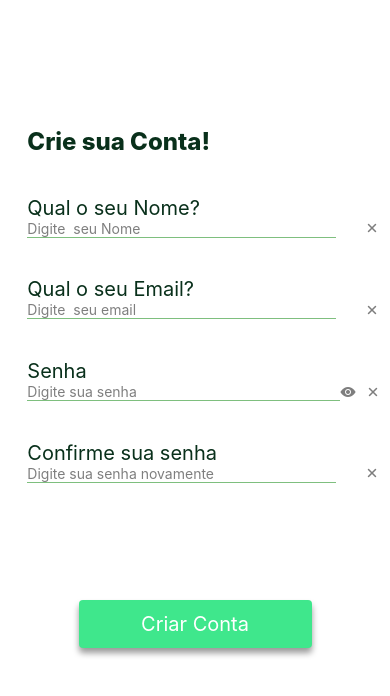
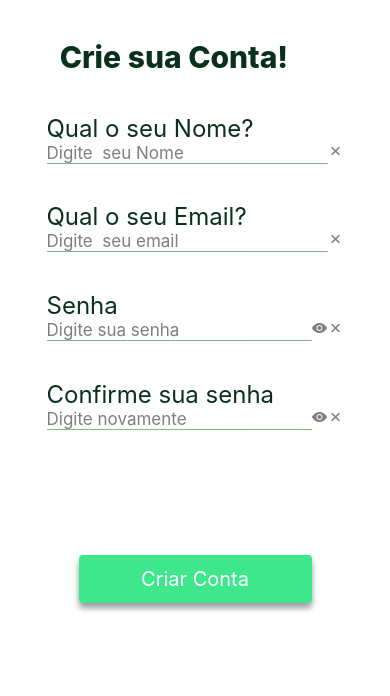
Before and after one commit to SamAlvezz/ADMcash_app, a React Native app in the folder adm/: screen /CriarConta in a window 390 px wide. Shown: the top 696 px of the page. Built offline with nearby package versions, Linux system fonts and the light colour scheme.

Commit message:
ajeitando telas3
Criar conta, Fazer Login

```diff
--- a/adm/src/Components/BotaoContinuar/BotaoContinuar.jsx
+++ b/adm/src/Components/BotaoContinuar/BotaoContinuar.jsx
@@ -20,7 +20,6 @@ import { StyleSheet, Text, TouchableOpacity,} from 'react-native'
         justifyContent: 'center',
         alignItems: 'center',
         elevation: 3,
-        marginBottom: 10,
         backgroundColor: '#3FE78C',
         shadowColor: 'black',
         shadowOffset: { width: 0, height: 5 },
@@ -28,7 +27,8 @@ import { StyleSheet, Text, TouchableOpacity,} from 'react-native'
         shadowRadius: 6,
         paddingVertical: 7,
         alignSelf: 'center',
-        marginBottom: 120
+        marginBottom: 100,
+
 
     },
     txt:{
--- a/adm/src/pages/CriarConta/CriarConta.jsx
+++ b/adm/src/pages/CriarConta/CriarConta.jsx
@@ -40,7 +40,7 @@ export default function CriarConta() {
     <View style={styles.container}>
       <Animatable.View animation="fadeInLeft" delay={500}>
         <SafeAreaView style={styles.containerHeader}>
-          <Text style={styles.messagem}>Crie sua Conta!</Text>
+          <Text style={styles.messagem}>  Crie sua Conta!   </Text>
         </SafeAreaView>
         <SafeAreaView style={styles.containerForm}>
           <Text style={styles.titulo}>Qual o seu Nome?</Text>
@@ -108,11 +108,22 @@ export default function CriarConta() {
 
         <SafeAreaView style={styles.containerConfirmar}>
           <TextInput
-            placeholder="Digite sua senha novamente"
+            placeholder="Digite novamente"
             style={styles.input}
             value={input3}
             onChangeText={(texto) => setInput3(texto)}
           />
+          <TouchableOpacity
+            style={styles.mostrar}
+            onPress={() => setHidepass(!hidePass)}
+          >
+            {hidePass ? (
+              <Ionicons name="eye" color="" size={16}></Ionicons>
+            ) : (
+              <Ionicons name="eye" color="" size={16}></Ionicons>
+            )}
+          </TouchableOpacity>
+
           <TouchableOpacity style={styles.x2} onPress={clearInput3}>
             <Ionicons name="close" color="" size={16}></Ionicons>
           </TouchableOpacity>
--- a/adm/src/pages/CriarConta/estilo.jsx
+++ b/adm/src/pages/CriarConta/estilo.jsx
@@ -2,85 +2,68 @@ const styles = {
   container: {
     flex: 1,
     backgroundColor: "#ffff",
-    overflow: 'hidden',
-    justifyContent:'center'
+    justifyContent: 'center',
+    flexDirection: 'row',
   },
   containerHeader: {
     marginTop: "13%",
     marginBottom: "3%",
-    paddingStart: "7%",
   },
   messagem: {
-    fontSize: 24,
+    fontSize: 30,
     color: "#09301B",
     fontWeight: 800,
   },
-  containerForm: {
-    width: '100%',
-    paddingStart: "7%",
-    paddingEnd: "5%",
-  },
   titulo: {
     color: "#09301B",
-    fontSize: 20,
-    marginTop: 28,
+    fontSize: 24,
+    marginTop: 30,
   },
   input: {
     width: '100%',
     opacity: 0.5,
     borderBottomWidth: 1,
-    borderColor: '#008000'
+    borderColor: '#008000',
+    fontSize: 17,
+
   },
   containerEmail: {
-    width: '100%',
+
     flexDirection: "row",
-    paddingStart: "7%",
-    alignItems: "center",
     marginBottom: "3%",
-    maxWidth: 400
+
   },
   containerSenha: {
-    width: '100%',
+
     flexDirection: "row",
-    paddingStart: "7%",
-    alignItems: "center",
     marginBottom: "3%",
-    maxWidth: 400
+
   },
   mostrar: {
     opacity: 0.5,
   },
   x: {
     opacity: 0.5,
-    marginHorizontal: 9
   },
   containerForm1: {
-    width: '100%',
-    paddingStart: "7%",
+
     paddingEnd: "5%",
     marginTop: "25%",
-    maxWidth: 400
   },
   x2: {
     opacity: 0.5,
-    paddingStart: "5%",
-    marginHorizontal: 10
   },
   containerNome: {
-    width: '100%',
+
     flexDirection: "row",
-    paddingStart: "7%",
-    alignItems: "center",
     marginBottom: "3%",
-    maxWidth: 400
+
   },
   containerConfirmar: {
-    width: '100%',
+
     flexDirection: "row",
-    paddingStart: "7%",
-    alignItems: "center",
-    marginBottom: "30%",
-    maxWidth: 400
+    marginBottom: "42%",
+
   },
 }
 
--- a/adm/src/pages/FazerLogin/FazerLogin.jsx
+++ b/adm/src/pages/FazerLogin/FazerLogin.jsx
@@ -84,10 +84,6 @@ export default function FazerLogin( ) {
             <Text style={styles.botaotexto}>Recuperar senha</Text>
           </TouchableOpacity>
 
-          <TouchableOpacity style={styles.botao1}>
-            <Text style={styles.botaotexto}>Tutorial</Text>
-          </TouchableOpacity>
-
         </SafeAreaView>
 
         <View>
--- a/adm/src/pages/FazerLogin/estilo.jsx
+++ b/adm/src/pages/FazerLogin/estilo.jsx
@@ -1,35 +1,33 @@
 const styles = {
   container: {
-    position: "relative",
-    width: 360,
-    height: 550,
+    flex: 1,
     backgroundColor: "#ffff",
+    justifyContent: 'center',
+    flexDirection: 'row',
   },
   containerHeader: {
     marginTop: "13%",
     marginBottom: "3%",
-    paddingStart: "7%",
+
   },
   messagem: {
     fontSize: 24,
     color: "#09301B",
-    fontFamily: "",
     fontWeight: 800,
-  },
-  containerForm: {
-    paddingStart: "7%",
-    paddingEnd: "5%",
+
   },
   titulo: {
     color: "#09301B",
-    fontSize: 20,
-    marginTop: 28,
-    fontFamily: "",
+    fontSize: 24,
+    marginTop: 30,
+
   },
   input: {
+    width: '100%',
     opacity: 0.5,
     borderBottomWidth: 1,
-    borderColor: '#008000'
+    borderColor: '#008000',
+    fontSize: 17,
   },
   botao: {
     borderRadius: 4,
@@ -41,18 +39,16 @@ const styles = {
     color: "#00000080",
     fontSize: 16,
     fontWeight: "bold",
+    marginTop: 15,
+    marginBottom: 100
   },
 
   containerEmail: {
     flexDirection: "row",
-    paddingStart: "7%",
-    alignItems: "center",
     marginBottom: "3%",
   },
   containerSenha: {
     flexDirection: "row",
-    paddingStart: "7%",
-    alignItems: "center",
     marginBottom: "3%",
   },
   mostrar: {
@@ -62,7 +58,6 @@ const styles = {
     opacity: 0.5,
   },
   containerForm1: {
-    paddingStart: "7%",
     paddingEnd: "5%",
     marginTop: "25%",
   },
@@ -70,13 +65,7 @@ const styles = {
     opacity: 0.5,
     paddingStart: "5%",
   },
-  botao1: {
-    marginBottom: "48%",
-    borderRadius: 4,
-    paddingVertical: 8,
-    justifyContent: "",
-    alignItems: "left",
-  }
+
 };
 
 export default styles;
--- a/adm/src/pages/Home/estilo.jsx
+++ b/adm/src/pages/Home/estilo.jsx
@@ -21,14 +21,15 @@ const styles = {
 
     },
     subtitulo: {
-        marginBottom: 10,
+
         fontstyle: 'normal',
         fontweight: 'bold',
         fontSize: 24,
         color: '#09301B',
     },
     textocash: {
-        marginBottom: 35,
+        marginBottom: 50,
+        marginTop: 15,
         fontSize: 16,
         lineHeight: 22,
         textAlign: 'center',
```
Also changed, not shown: 1 other file (tests, documents, lock files or other folders).
